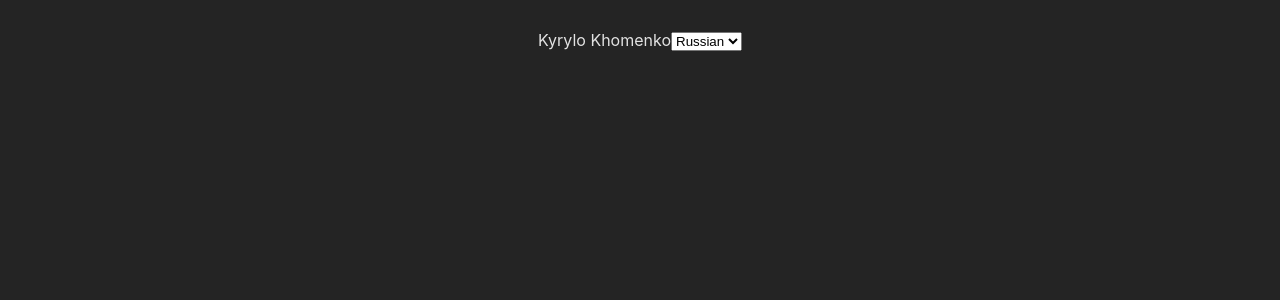
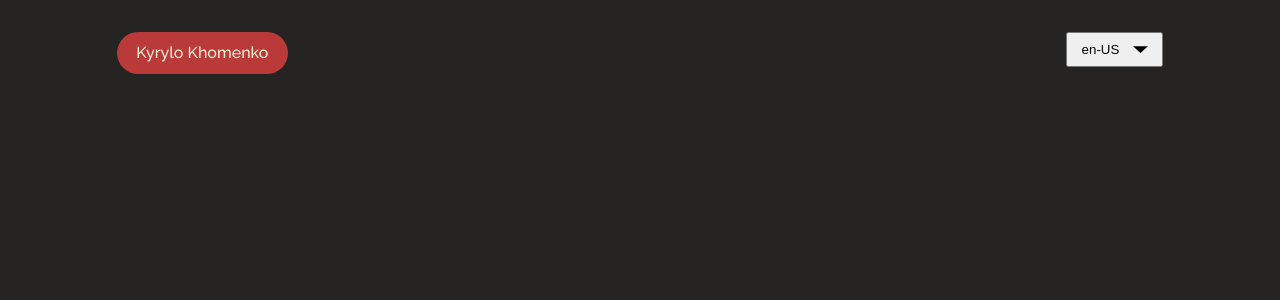
Before and after one commit to kiz0r/presentation-project, a React (Vite) app: page / in a window 1280 px wide. Shown: the top 300 px of the page. Built offline with nearby package versions, Linux system fonts and the light colour scheme.

Commit message:
Add language button and install react-icons

```diff
--- a/package.json
+++ b/package.json
@@ -15,7 +15,8 @@
     "i18next-browser-languagedetector": "^7.1.0",
     "react": "^18.2.0",
     "react-dom": "^18.2.0",
-    "react-i18next": "^13.2.2"
+    "react-i18next": "^13.2.2",
+    "react-icons": "^4.11.0"
   },
   "devDependencies": {
     "@types/react": "^18.2.15",
--- a/src/App.scss
+++ b/src/App.scss
@@ -1,5 +1,6 @@
 #root {
   max-width: 1110px;
+  width: 100%;
   margin: 0 auto;
   padding: 2rem;
 }
--- a/src/components/Header/Header.module.scss
+++ b/src/components/Header/Header.module.scss
@@ -0,0 +1,15 @@
+.header {
+  display: flex;
+  justify-content: space-between;
+  align-items: flex-start;
+}
+
+.myNameSpan {
+  font-size: 16px;
+  font-weight: 500;
+  font-family: "Raleway", sans-serif;
+  padding: 0.8em 1.2em;
+  border-radius: 40px;
+  background-color: #ba3939;
+  height: auto;
+}
--- a/src/components/Header/index.jsx
+++ b/src/components/Header/index.jsx
@@ -1,27 +1,17 @@
 import { useTranslation } from 'react-i18next';
-import i18n from 'i18next';
+import LanguageChoise from '../LanguageChoise';
+import styles from './Header.module.scss';
 
-const LANGUAGES = ['ru', 'en'];
+const { header, myNameSpan } = styles;
 
 const Header = () => {
   const { t } = useTranslation();
-  const langChangeHandler = ({ target: { value } }) => {
-    i18n.changeLanguage(value);
-  };
-
-  const currentLanguage = i18n.language;
 
   return (
-    <header>
-      <span>{t('creatorName')}</span>
+    <header className={header}>
+      <span className={myNameSpan}>{t('creatorName')}</span>
 
-      <select onChange={langChangeHandler} defaultValue={currentLanguage}>
-        {LANGUAGES.map(lang => (
-          <option key={lang} value={lang}>
-            {t(lang)}
-          </option>
-        ))}
-      </select>
+      <LanguageChoise />
     </header>
   );
 };
--- /dev/null
+++ b/src/components/LanguageChoise/LanguageChoise.module.scss
@@ -0,0 +1,14 @@
+.languageButton {
+  display: flex;
+  align-items: center;
+  justify-content: space-between;
+  gap: 1em;
+  padding: 0.5em 1em;
+}
+
+.languageOption {
+  & > li {
+    padding: 0.5em;
+    cursor: pointer;
+  }
+}
--- /dev/null
+++ b/src/components/LanguageChoise/index.jsx
@@ -0,0 +1,110 @@
+import { useState } from 'react';
+import { useTranslation } from 'react-i18next';
+import { motion, AnimatePresence } from 'framer-motion';
+import i18n from 'i18next';
+
+import { LANGUAGES } from '../../constants';
+import styles from './LanguageChoise.module.scss';
+
+const { languageButton, languageOption } = styles;
+
+const itemVariants = {
+  open: {
+    opacity: 1,
+    y: 0,
+    transition: {
+      type: 'spring',
+      bounce: 0,
+      duration: 0.7,
+    },
+  },
+  closed: {
+    opacity: 0,
+    y: 10,
+    transition: {
+      type: 'spring',
+      bounce: 0,
+      duration: 0.3,
+    },
+  },
+};
+
+const LanguageChoise = () => {
+  const { t } = useTranslation();
+  const [isOpen, setIsOpen] = useState(false);
+
+  const langChangeHandler = value => {
+    i18n.changeLanguage(value);
+    setIsOpen(!isOpen);
+  };
+
+  const currentLanguage = i18n.language;
+
+  return (
+    <div>
+      <motion.button
+        className={languageButton}
+        onClick={() => setIsOpen(!isOpen)}
+        whileTap={{ scale: 0.97 }}
+        value={currentLanguage}
+      >
+        {t(currentLanguage)}
+        <motion.div
+          variants={{
+            open: { rotate: 180 },
+            closed: { rotate: 0 },
+          }}
+          transition={{ duration: 0.2 }}
+          style={{ originY: 0.55 }}
+        >
+          <svg width='15' height='15' viewBox='0 0 20 20'>
+            <path d='M0 7 L 20 7 L 10 16' />
+          </svg>
+        </motion.div>
+      </motion.button>
+      <AnimatePresence>
+        {isOpen && (
+          <motion.ul
+            initial={{ opacity: 0 }}
+            animate={{ opacity: 1 }}
+            variants={{
+              open: {
+                clipPath: 'inset(0% 0% 0% 0% round 10px)',
+                transition: {
+                  type: 'spring',
+                  bounce: 0,
+                  duration: 0.7,
+                  delayChildren: 0.3,
+                  staggerChildren: 0.05,
+                },
+              },
+              closed: {
+                clipPath: 'inset(10% 50% 90% 50% round 10px)',
+                transition: {
+                  type: 'spring',
+                  bounce: 0,
+                  duration: 0.3,
+                },
+              },
+            }}
+            className={languageOption}
+            style={{ pointerEvents: isOpen ? 'auto' : 'none' }}
+          >
+            {LANGUAGES.map(lang => (
+              <motion.li
+                variants={itemVariants}
+                key={lang}
+                data-value={lang}
+                onClick={() => langChangeHandler(lang)}
+              >
+                {t(lang)}
+              </motion.li>
+            ))}
+          </motion.ul>
+        )}
+      </AnimatePresence>
+    </div>
+  );
+};
+
+export default LanguageChoise;
--- /dev/null
+++ b/src/constants.js
@@ -0,0 +1 @@
+export const LANGUAGES = ["ru", "en"];
--- a/src/index.scss
+++ b/src/index.scss
@@ -1,16 +1,24 @@
+// #BA3939
+// BABES KAI
+@import url("https://fonts.googleapis.com/css2?family=Inter:wght@200;300&family=Raleway:wght@400;500;600;800&display=swap");
+
 :root {
-  font-family: Inter, system-ui, Avenir, Helvetica, Arial, sans-serif;
+  font-family: Inter, "Raleway", sans-serif;
   line-height: 1.5;
   font-weight: 400;
 
-  color: rgba(255, 255, 255, 0.87);
-  background-color: #242424;
+  color: #f2f0d8;
+  background-color: #252422;
 
   font-synthesis: none;
   text-rendering: optimizeLegibility;
   -webkit-font-smoothing: antialiased;
   -moz-osx-font-smoothing: grayscale;
   -webkit-text-size-adjust: 100%;
+}
+
+* {
+  box-sizing: border-box;
 }
 
 body {
@@ -136,7 +144,7 @@ blockquote:before,
 blockquote:after,
 q:before,
 q:after {
-  content: '';
+  content: "";
   content: none;
 }
 table {
```
Also changed, not shown: 1 other file (tests, documents, lock files or other folders).
